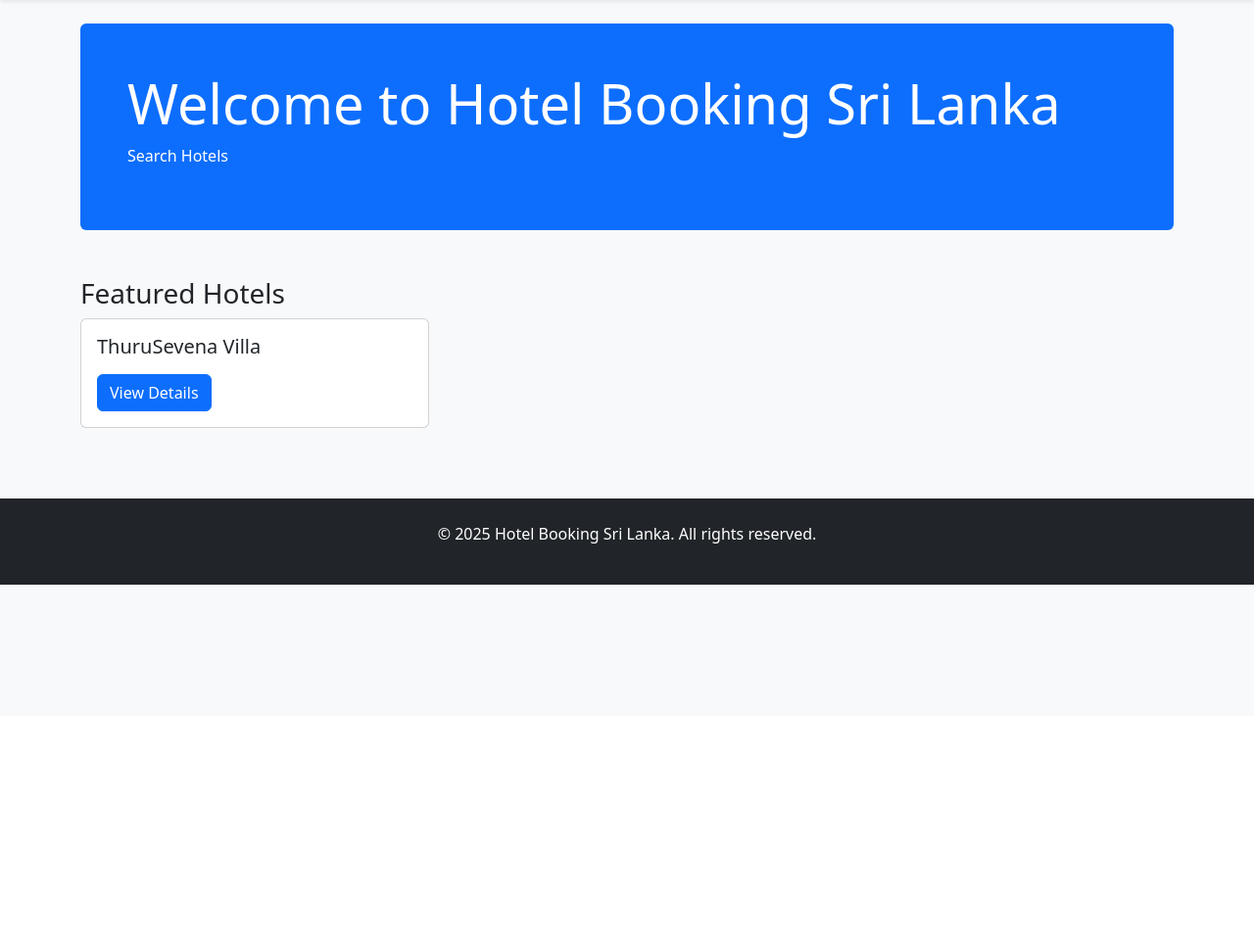
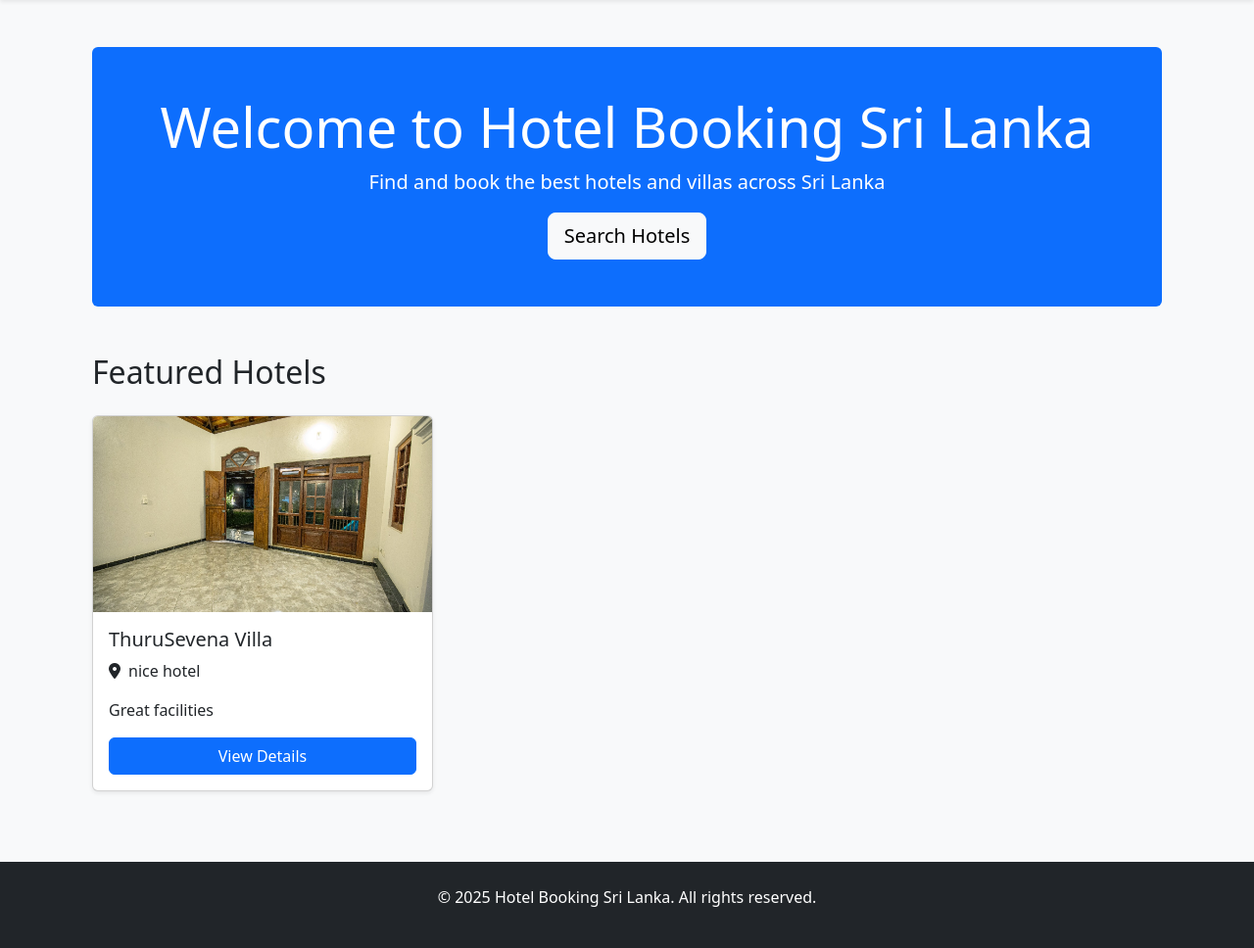
Before and after one commit to roverkalisl/slbooking_hotels, a Django app: page / in a window 1280 px wide. Shown: the part 69-1037 px from the top of the page at 98% size. Before the commit the page ends 666 px from the top, so only its background shows below. Run offline with Django 5.2, Linux system fonts and the light colour scheme; data comes from the database, SQL or seed files in the repository.

Commit message:
Add hotel images to home page featured section

```diff
--- a/templates/core/home.html
+++ b/templates/core/home.html
@@ -1,30 +1,40 @@
 {% extends 'core/base.html' %}
+
 {% block title %}Home{% endblock %}
 
 {% block content %}
-<div class="jumbotron bg-primary text-white p-5 rounded">
+<div class="container mt-5">
+    <div class="jumbotron bg-primary text-white rounded p-5 mb-5 text-center">
         <h1 class="display-4">Welcome to Hotel Booking Sri Lanka</h1>
-    <p class="lead>Find and book the best hotels in Sri Lanka</p>
+        <p class="lead">Find and book the best hotels and villas across Sri Lanka</p>
         <a href="{% url 'search_hotels' %}" class="btn btn-light btn-lg">Search Hotels</a>
     </div>
 
-<h3 class="mt-5">Featured Hotels</h3>
+    <h2 class="mb-4">Featured Hotels</h2>
+    {% if hotels %}
         <div class="row">
             {% for hotel in hotels %}
-    <div class="col-md-4 mb-4">
-        <div class="card">
-            {% if hotel.image %}
-                <img src="{{ hotel.image.url }}" class="card-img-top" height="200">
+                <div class="col-md-6 col-lg-4 mb-4">
+                    <div class="card shadow-sm h-100">
+                        {% if hotel.main_image %}
+                            <img src="{{ hotel.main_image.url }}" class="card-img-top" alt="{{ hotel.name }}" style="height: 200px; object-fit: cover;">
+                        {% else %}
+                            <div class="bg-light text-center py-5" style="height: 200px;">
+                                <i class="fas fa-hotel fa-3x text-muted"></i>
+                            </div>
                         {% endif %}
-            <div class="card-body">
-                <h5>{{ hotel.name }}</h5>
-                <p>{{ hotel.location }}</p>
-                <a href="{% url 'hotel_detail' hotel.id %}" class="btn btn-primary">View Details</a>
+                        <div class="card-body d-flex flex-column">
+                            <h5 class="card-title">{{ hotel.name }}</h5>
+                            <p class="card-text"><i class="fas fa-map-marker-alt me-2"></i>{{ hotel.address|default:"Location not specified" }}</p>
+                            <p class="card-text flex-grow-1">{{ hotel.facilities|default:"Great facilities"|truncatewords:15 }}</p>
+                            <a href="{% url 'hotel_detail' hotel.id %}" class="btn btn-primary mt-auto">View Details</a>
                         </div>
                     </div>
                 </div>
-    {% empty %}
-    <p>No hotels yet. Admin or hotel owners can add hotels!</p>
             {% endfor %}
         </div>
+    {% else %}
+        <div class="alert alert-info">No hotels available yet. Check back soon!</div>
+    {% endif %}
+</div>
 {% endblock %}
```
Also changed, not shown: templates/core/hotel_detail.html (+15 -10 lines). Lines whose indentation alone changed are shown as unchanged.
